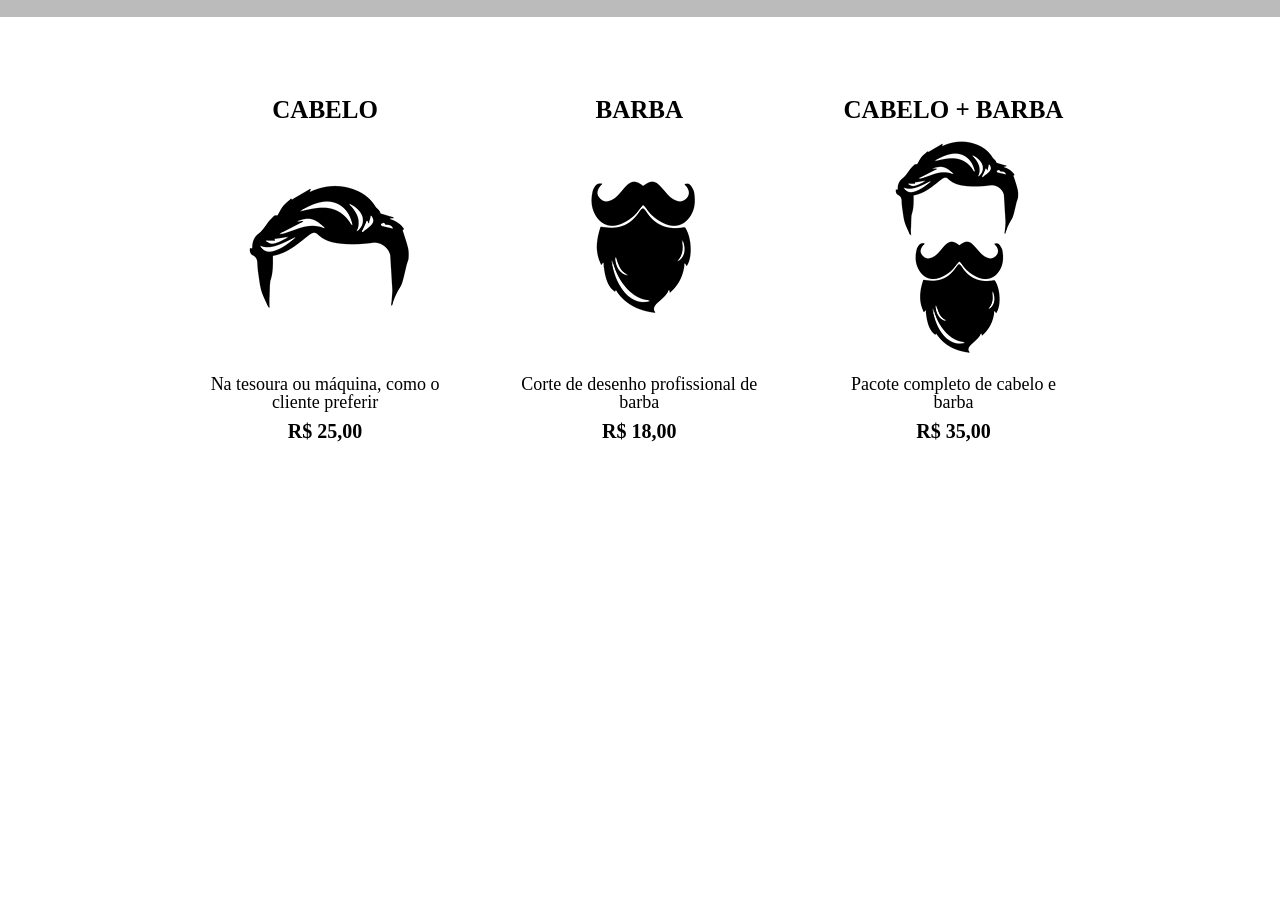
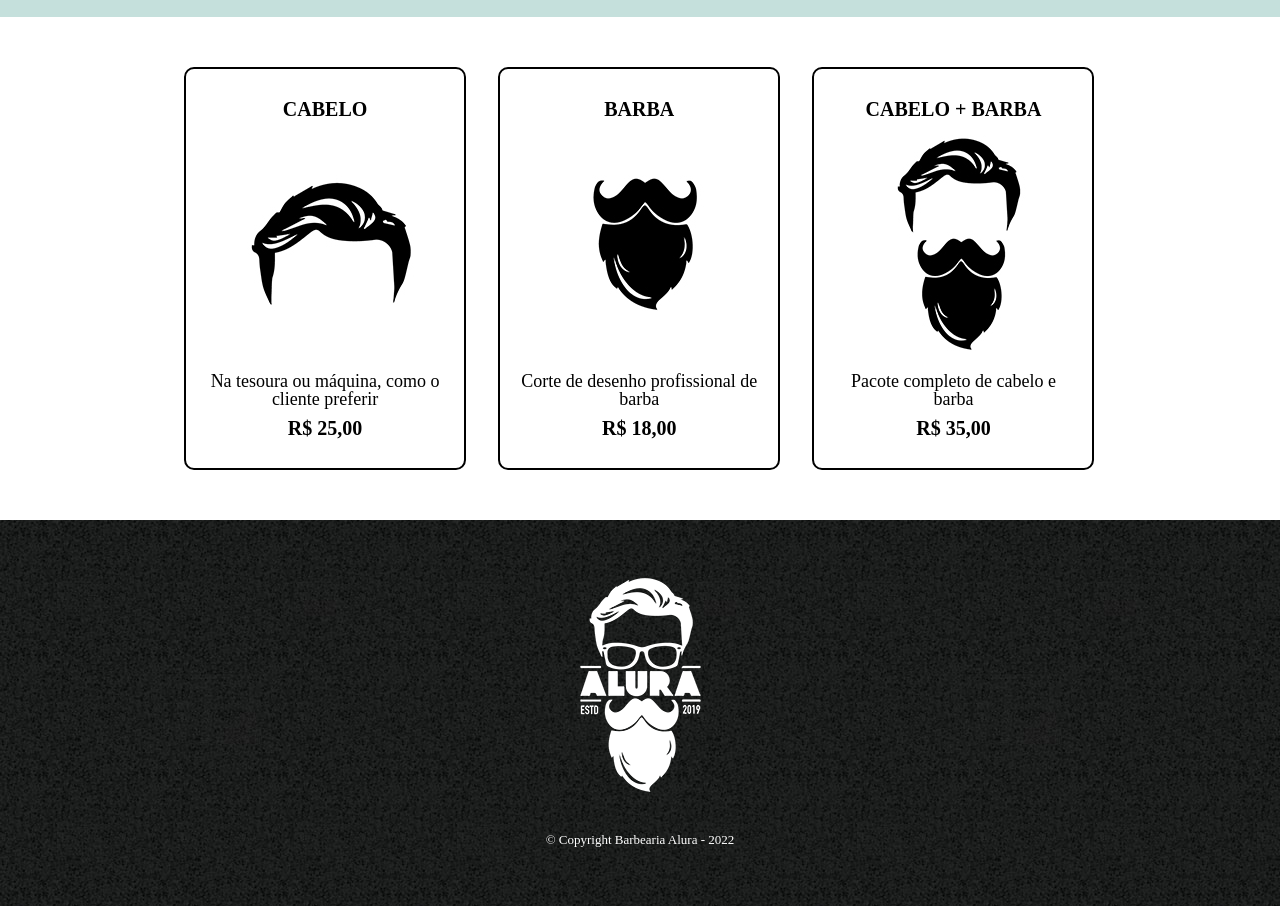
Before and after one commit to paamela/aula-html, a plain HTML site: page produtos.html in a window 1280 px wide. Shown: the part 276-1182 px from the top of the page. Before the commit the page ends 800 px from the top, so only its background shows below. Drawn offline with Linux system fonts and the light colour scheme.

Commit message:
Autalizando o CSS de produtos

```diff
--- a/produtos.css
+++ b/produtos.css
@@ -1,5 +1,5 @@
 header{
-    background: #bbbbbb;
+    background: #c5e0dc;
     padding: 20px 0;
 }
 
@@ -26,6 +26,11 @@ nav a {
     text-decoration: none;
 }
 
+nav a:hover {
+    color: #774f38;
+    text-decoration: underline;
+}
+
 .produtos {
     width: 940px;
     margin: 0 auto;
@@ -40,10 +45,24 @@ nav a {
     margin: 0 1.5%;
     padding: 30px 20px;
     box-sizing: border-box;
+    border: 2px solid #000000;
+    border-radius: 10px;
+}
+
+.produtos li:hover{
+    border-color: #774f38;
+}
+
+.produtos li:active{
+    border-color: #088c19;
+}
+
+.produtos li:hover h2{
+    font-size: 25px;
 }
 
 .produtos h2 {
-    font-size: 25px;
+    font-size: 20px;
     font-weight: bold;
 }
 
@@ -57,3 +76,15 @@ nav a {
     font-weight: bold;
     margin: 10px 0 0;
 }
+
+footer{
+    text-align: center;
+    background: url("img/bg.jpg");
+    padding: 40px 0;
+}
+
+.copyright {
+    color: #FFFFFF;
+    font-size: 13px;
+    margin: 20px 0;
+}
--- a/produtos.html
+++ b/produtos.html
@@ -45,5 +45,10 @@
             </ul>
 
         </main>
+
+        <footer>
+            <img src="img/logo-branco.png">
+            <p class="copyright">&copy; Copyright Barbearia Alura - 2022</p>
+        </footer>
     </body>
 </html>
--- a/style.css
+++ b/style.css
@@ -10,7 +10,7 @@ body {
 }
 
 .principal{
-	background: #CCCCCC;
+	background: #c5e0dc;
 	padding: 30px;
 }
 
```
